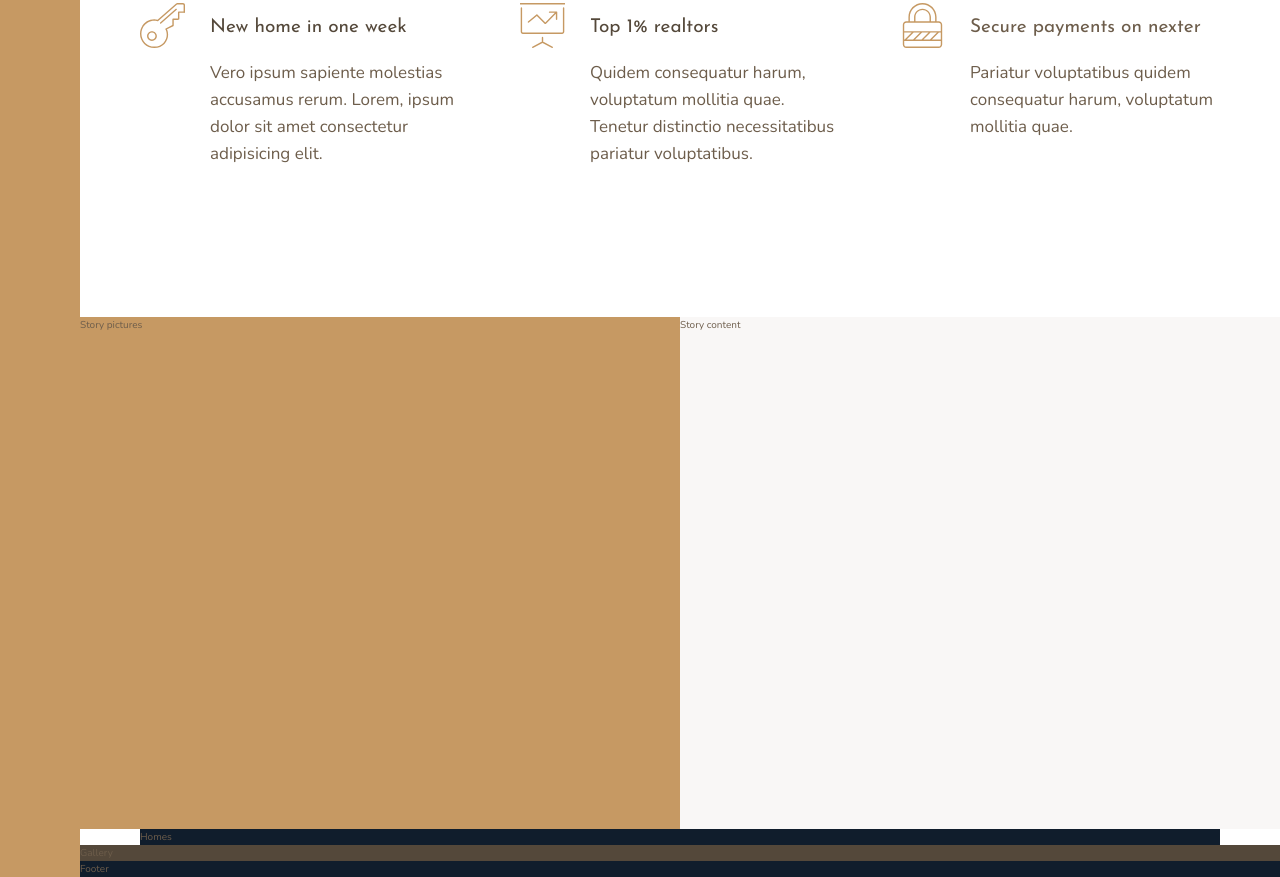
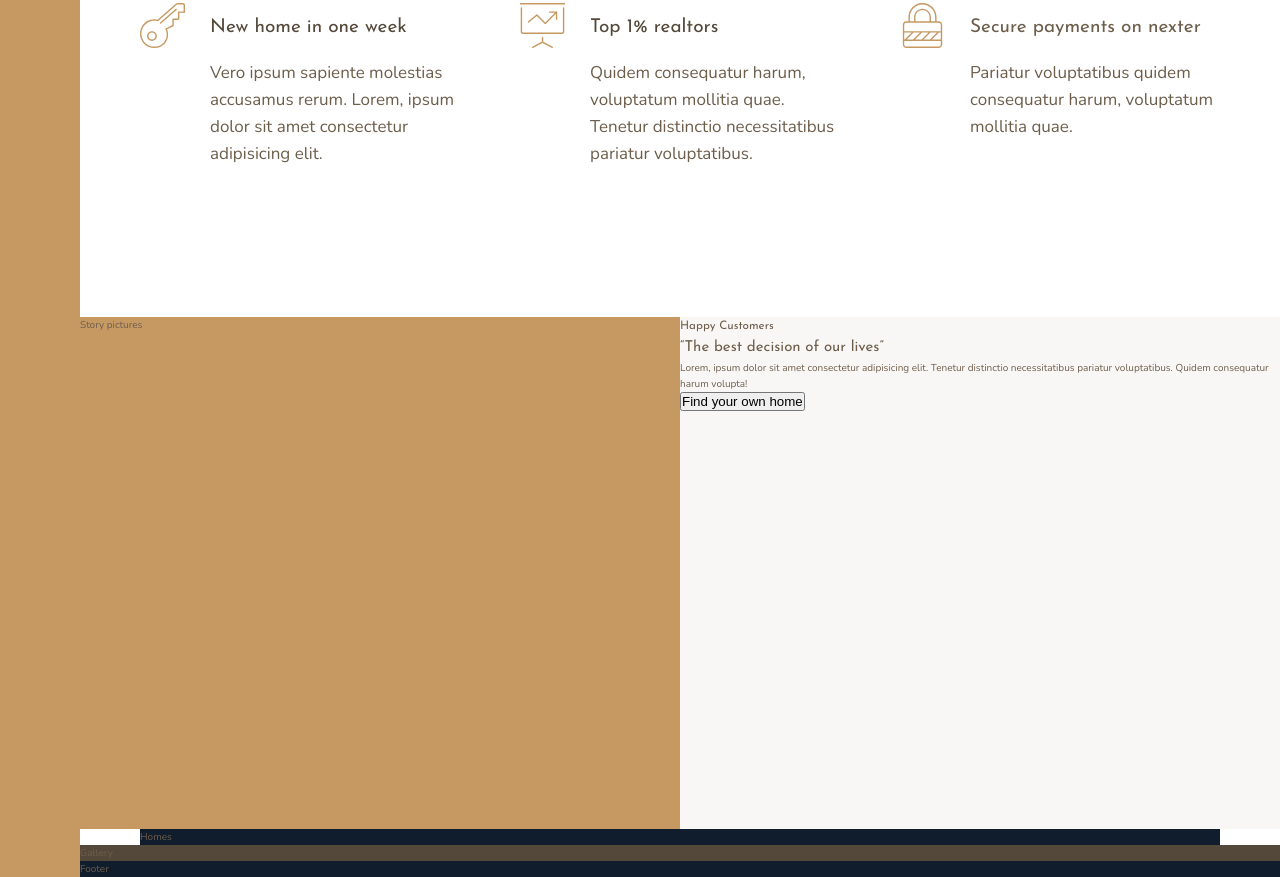
Before and after one commit to raveneliette/nexter-project-webpage, a website built with Parcel: page index.html in a window 1280 px wide. Shown: the part 991-1868 px from the top of the page. Built offline with nearby package versions, Linux system fonts and the light colour scheme.

Commit message:
Added HTML markup elements inside story__content

```diff
--- a/index.html
+++ b/index.html
@@ -99,7 +99,16 @@
         </div>
 
         <div class="story__content">
-            Story content
+            <!-- h3 and h2 are not part of parent story classes because they are reusable -->
+            <h3 class="heading-3">Happy Customers</h3>
+
+            <h2 class="heading-2">&ldquo;The best decision of our lives&rdquo;</h2>
+
+            <p class="story__text">
+                Lorem, ipsum dolor sit amet consectetur adipisicing elit. Tenetur distinctio necessitatibus pariatur voluptatibus. Quidem consequatur harum volupta!
+            </p>
+
+            <button class="btn">Find your own home</button>
         </div>
         <!-- End of Story Section -->
 
```
